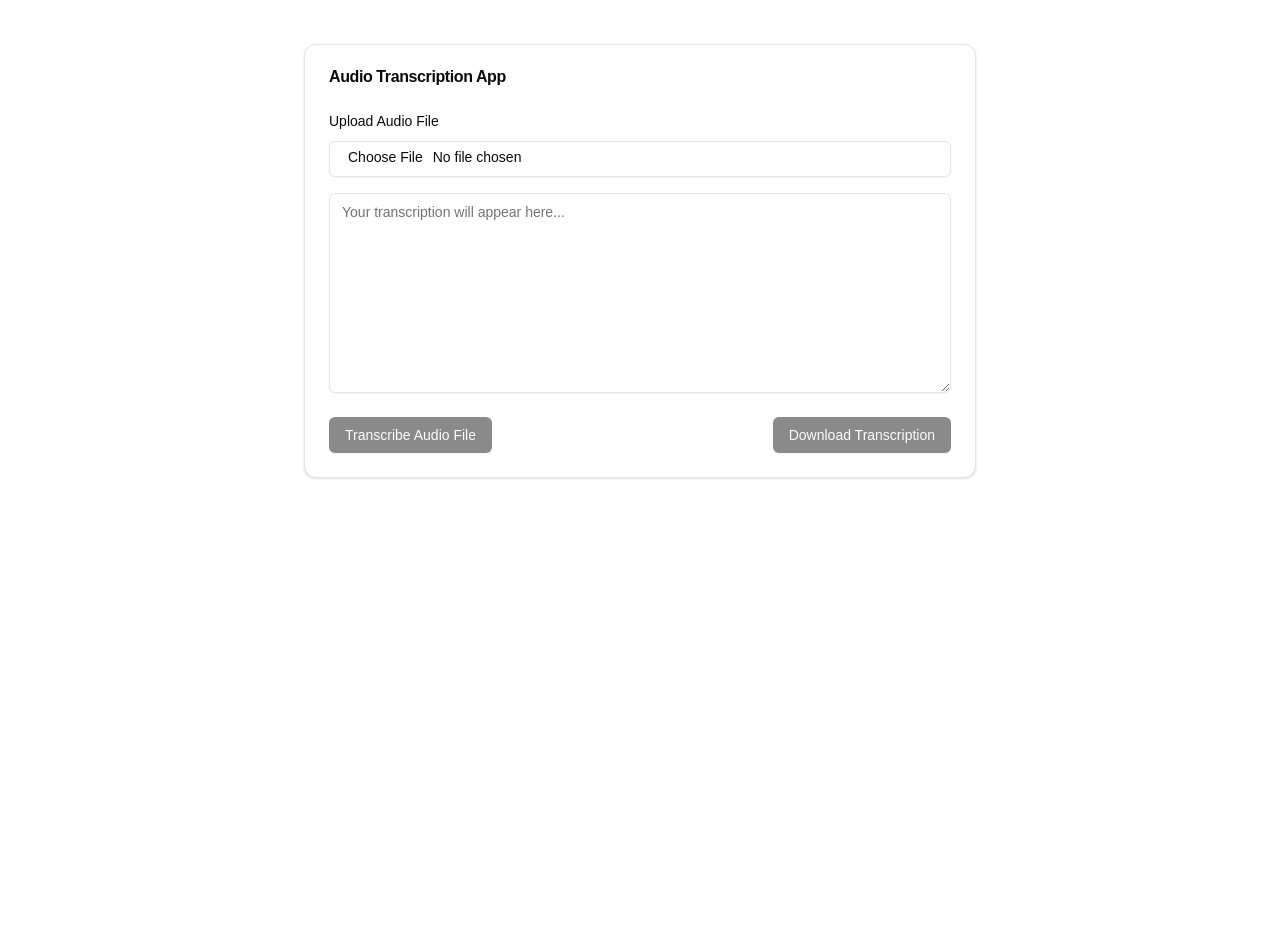
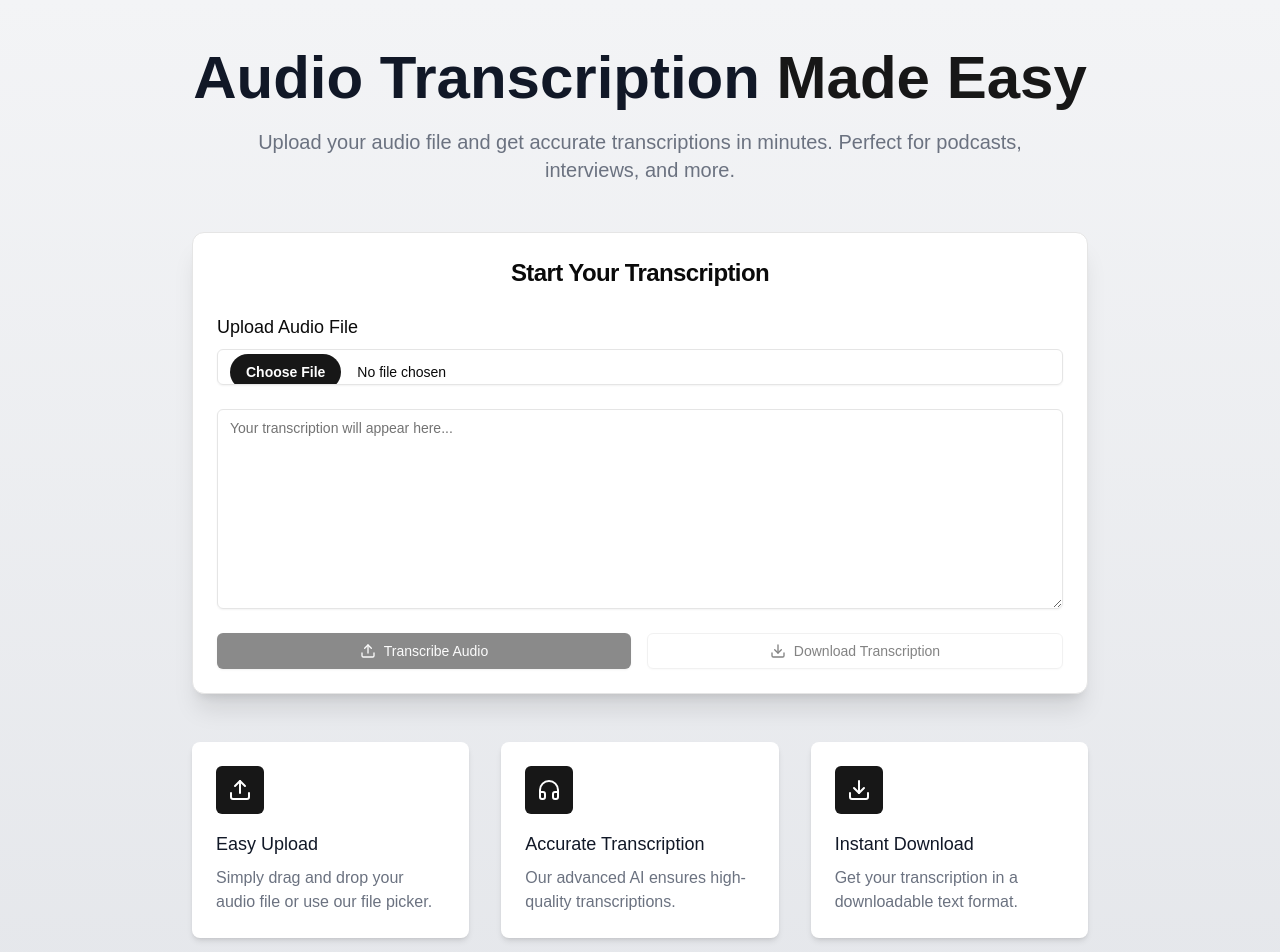
Before and after one commit to ake144/next.js-transcription, a Next.js app: page / in a window 1280 px wide. Shown: the top 952 px of the page. Before the commit the page ends 800 px from the top, so only its background shows below. Built offline with nearby package versions, Linux system fonts and the light colour scheme.

Commit message:
ui gets better

```diff
--- a/app/page.tsx
+++ b/app/page.tsx
@@ -1,4 +1,4 @@
-import { TranscriptionAppComponent } from "@/components/transcription-app"
+import  TranscriptionAppComponent  from "@/components/transcription-app"
 
 export default function Page() {
   return <TranscriptionAppComponent />
--- a/components/transcription-app.tsx
+++ b/components/transcription-app.tsx
@@ -6,52 +6,20 @@ import { Card, CardContent, CardFooter, CardHeader, CardTitle } from "@/componen
 import { Textarea } from "@/components/ui/textarea"
 import { Input } from "@/components/ui/input"
 import { Label } from "@/components/ui/label"
+import { Progress } from "@/components/ui/progress"
+import { AlertCircle, CheckCircle, Download, Headphones, Upload } from 'lucide-react'
 
-export function TranscriptionAppComponent() {
+export default function TranscriptionAppComponent() {
   const [transcription, setTranscription] = useState('')
   const [isTranscribing, setIsTranscribing] = useState(false)
   const [audioFile, setAudioFile] = useState<File | null>(null)
+  const [progress, setProgress] = useState(0)
 
-  // useEffect(() => {
-  //   if (typeof window !== 'undefined' && 'SpeechRecognition' in window || 'webkitSpeechRecognition' in window) {
-  //     const SpeechRecognition = (window as any).SpeechRecognition || (window as any).webkitSpeechRecognition
-  //     recognitionRef.current = new SpeechRecognition()
-  //     recognitionRef.current.continuous = true
-  //     recognitionRef.current.interimResults = true
-
-
-
-
-  //     recognitionRef.current.onresult = (event:any) => {
-  //       let interimTranscript = ''
-  //       let finalTranscript = ''
-
-  //       for (let i = event.resultIndex; i < event.results.length; ++i) {
-  //         if (event.results[i].isFinal) {
-  //           finalTranscript += event.results[i][0].transcript
-  //         } else {
-  //           interimTranscript += event.results[i][0].transcript
-  //         }
-  //       }
-
-  //       setTranscription(finalTranscript + interimTranscript)
-  //     }
-  //   } else {
-  //     console.error('Speech recognition not supported')
-  //   }
-
-  //   return () => {
-  //     if (recognitionRef.current) {
-  //       recognitionRef.current.stop()
-  //     }
-  //   }
-  // }, [])
-
-
-  const hadleAudioTranscription = async () => {
+  const handleAudioTranscription = async () => {
     if (!audioFile) return
 
     setIsTranscribing(true)
+    setProgress(0)
 
     const formData = new FormData()
     formData.append('file', audioFile)
@@ -66,8 +34,19 @@ export function TranscriptionAppComponent() {
         throw new Error('Transcription failed')
       }
 
-      const result = await response.json()
-      setTranscription(result.text)
+      const reader = response.body?.getReader()
+      const decoder = new TextDecoder()
+
+      while (true) {
+        const { done, value } = await reader?.read() || {}
+        if (done) break
+
+        const chunk = decoder.decode(value)
+        setTranscription(prev => prev + chunk)
+        setProgress(prev => Math.min(prev + 10, 90))
+      }
+
+      setProgress(100)
     } catch (error) {
       console.error('Error during transcription:', error)
       alert('An error occurred during transcription. Please try again.')
@@ -75,15 +54,6 @@ export function TranscriptionAppComponent() {
       setIsTranscribing(false)
     }
   }
-
-  // const toggleListening = () => {
-  //   if (isListening) {
-  //     recognitionRef.current?.stop()
-  //   } else {
-  //     recognitionRef.current?.start()
-  //   }
-  //   setIsListening(!isListening)
-  // }
 
   const downloadTranscription = () => {
     const element = document.createElement('a')
@@ -99,38 +69,126 @@ export function TranscriptionAppComponent() {
     const file = event.target.files?.[0]
     if (file) {
       setAudioFile(file)
+      setTranscription('')
+      setProgress(0)
     }
   }
 
+  return (
+    <div className="min-h-screen bg-gradient-to-b from-gray-100 to-gray-200 py-12 px-4 sm:px-6 lg:px-8">
+      <div className="max-w-4xl mx-auto">
+        <div className="text-center mb-12">
+          <h1 className="text-4xl font-extrabold text-gray-900 sm:text-5xl md:text-6xl">
+            Audio Transcription <span className="text-primary">Made Easy</span>
+          </h1>
+          <p className="mt-3 max-w-md mx-auto text-base text-gray-500 sm:text-lg md:mt-5 md:text-xl md:max-w-3xl">
+            Upload your audio file and get accurate transcriptions in minutes. Perfect for podcasts, interviews, and more.
+          </p>
+        </div>
 
-  return (
-    <Card className="w-full max-w-2xl mx-auto mt-11" >
+        <Card className="w-full shadow-xl">
           <CardHeader>
-        <CardTitle>Audio Transcription App</CardTitle>
+            <CardTitle className="text-2xl font-bold text-center">Start Your Transcription</CardTitle>
           </CardHeader>
-      <CardContent className="space-y-4">
+          <CardContent className="space-y-6">
             <div className="space-y-2">
-          <Label htmlFor="audio-upload">Upload Audio File</Label>
-          <Input id="audio-upload" type="file" accept="audio/*" onChange={handleFileUpload} />
+              <Label htmlFor="audio-upload" className="text-lg font-medium">
+                Upload Audio File
+              </Label>
+              <div className="flex items-center space-x-2">
+                <Input
+                  id="audio-upload"
+                  type="file"
+                  accept="audio/*"
+                  onChange={handleFileUpload}
+                  className="file:mr-4 file:py-2 file:px-4 file:rounded-full file:border-0 file:text-sm file:font-semibold file:bg-primary file:text-white hover:file:bg-primary/90"
+                />
+                {audioFile && <CheckCircle className="text-green-500" />}
               </div>
+              {audioFile && (
+                <p className="text-sm text-gray-500">
+                  Selected file: {audioFile.name}
+                </p>
+              )}
+            </div>
+
+            {isTranscribing && (
+              <div className="space-y-2">
+                <div className="flex items-center justify-between">
+                  <span className="text-sm font-medium text-gray-700">Transcribing...</span>
+                  <span className="text-sm font-medium text-gray-700">{progress}%</span>
+                </div>
+                <Progress value={progress} className="w-full" />
+              </div>
+            )}
+
             <Textarea
               value={transcription}
               readOnly
-          placeholder = {isTranscribing ? "Transcribing...": "Your transcription will appear here..."}
-          className="min-h-[200px]"
+              placeholder={isTranscribing ? "Transcribing..." : "Your transcription will appear here..."}
+              className="min-h-[200px] text-sm"
             />
           </CardContent>
-      <CardFooter className="flex flex-wrap justify-between gap-2">
-        {/* <Button onClick={toggleListening} variant={isListening ? "destructive" : "default"}>
-          {isListening ? 'Stop Listening' : 'Start Listening'}
-        </Button> */}
-        <Button onClick={hadleAudioTranscription} disabled={!audioFile}>
-          Transcribe Audio File
+          <CardFooter className="flex flex-wrap justify-between gap-4">
+            <Button
+              onClick={handleAudioTranscription}
+              disabled={!audioFile || isTranscribing}
+              className="flex-1"
+            >
+              {isTranscribing ? (
+                <>
+                  <Headphones className="mr-2 h-4 w-4 animate-pulse" />
+                  Transcribing...
+                </>
+              ) : (
+                <>
+                  <Upload className="mr-2 h-4 w-4" />
+                  Transcribe Audio
+                </>
+              )}
             </Button>
-        <Button onClick={downloadTranscription} disabled={!transcription}>
+            <Button
+              onClick={downloadTranscription}
+              disabled={!transcription}
+              variant="outline"
+              className="flex-1"
+            >
+              <Download className="mr-2 h-4 w-4" />
               Download Transcription
             </Button>
           </CardFooter>
         </Card>
+
+        <div className="mt-12 grid grid-cols-1 gap-8 sm:grid-cols-2 lg:grid-cols-3">
+          <FeatureCard
+            icon={<Upload className="h-6 w-6" />}
+            title="Easy Upload"
+            description="Simply drag and drop your audio file or use our file picker."
+          />
+          <FeatureCard
+            icon={<Headphones className="h-6 w-6" />}
+            title="Accurate Transcription"
+            description="Our advanced AI ensures high-quality transcriptions."
+          />
+          <FeatureCard
+            icon={<Download className="h-6 w-6" />}
+            title="Instant Download"
+            description="Get your transcription in a downloadable text format."
+          />
+        </div>
+      </div>
+    </div>
   )
 }
+
+function FeatureCard({ icon, title, description }: { icon: React.ReactNode, title: string, description: string }) {
+  return (
+    <div className="bg-white rounded-lg shadow-md p-6">
+      <div className="flex items-center justify-center w-12 h-12 rounded-md bg-primary text-white mb-4">
+        {icon}
+      </div>
+      <h3 className="text-lg font-medium text-gray-900 mb-2">{title}</h3>
+      <p className="text-base text-gray-500">{description}</p>
+    </div>
+  )
+}
--- /dev/null
+++ b/components/ui/progress.tsx
@@ -0,0 +1,28 @@
+"use client"
+
+import * as React from "react"
+import * as ProgressPrimitive from "@radix-ui/react-progress"
+
+import { cn } from "@/lib/utils"
+
+const Progress = React.forwardRef<
+  React.ElementRef<typeof ProgressPrimitive.Root>,
+  React.ComponentPropsWithoutRef<typeof ProgressPrimitive.Root>
+>(({ className, value, ...props }, ref) => (
+  <ProgressPrimitive.Root
+    ref={ref}
+    className={cn(
+      "relative h-2 w-full overflow-hidden rounded-full bg-primary/20",
+      className
+    )}
+    {...props}
+  >
+    <ProgressPrimitive.Indicator
+      className="h-full w-full flex-1 bg-primary transition-all"
+      style={{ transform: `translateX(-${100 - (value || 0)}%)` }}
+    />
+  </ProgressPrimitive.Root>
+))
+Progress.displayName = ProgressPrimitive.Root.displayName
+
+export { Progress }
--- a/package.json
+++ b/package.json
@@ -11,6 +11,7 @@
   "dependencies": {
     "@radix-ui/react-icons": "^1.3.0",
     "@radix-ui/react-label": "^2.1.0",
+    "@radix-ui/react-progress": "^1.1.0",
     "@radix-ui/react-slot": "^1.1.0",
     "class-variance-authority": "^0.7.0",
     "clsx": "^2.1.1",
```
Also changed, not shown: 1 other file (tests, documents, lock files or other folders). Lines whose indentation alone changed are shown as unchanged.
